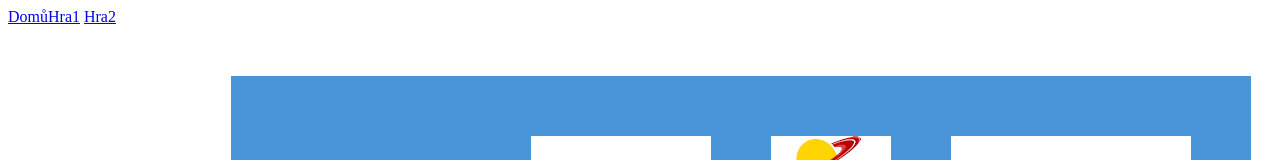
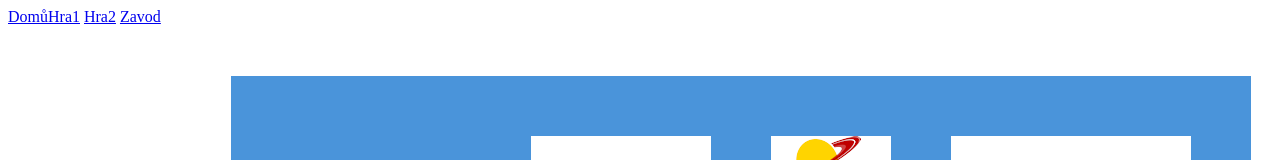
Before and after one commit to DorkaG/bludiste, a Vue app: page /bludiste in a window 1280 px wide. Shown: the top 160 px of the page. Built offline with nearby package versions, Linux system fonts and the light colour scheme; what vue-js-modal would draw is missing.

Commit message:
tlacitko

```diff
--- a/src/views/Bludiste.vue
+++ b/src/views/Bludiste.vue
@@ -3,6 +3,7 @@
       <router-link to='/'>Domů</router-link>
       <router-link to='/hra1'>Hra1</router-link>  <!---TOHLE VE FINALE SMAZAT-->
       <router-link to='/hra2'>Hra2</router-link>  <!---TOHLE VE FINALE SMAZAT-->
+      <router-link to='/zavod'>Zavod</router-link>
     <div class="supercontainer">
       <div class="container">
 
```
